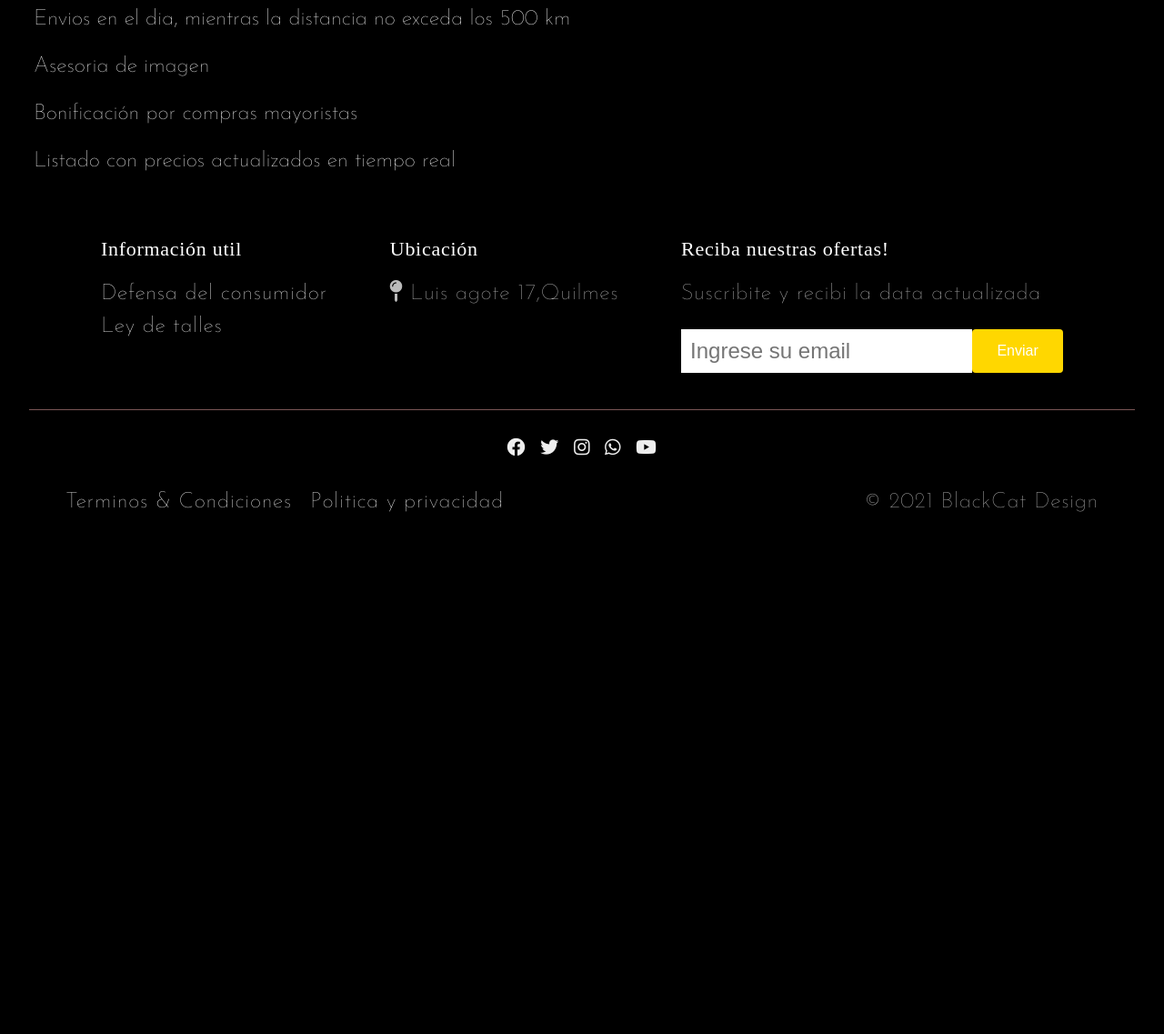
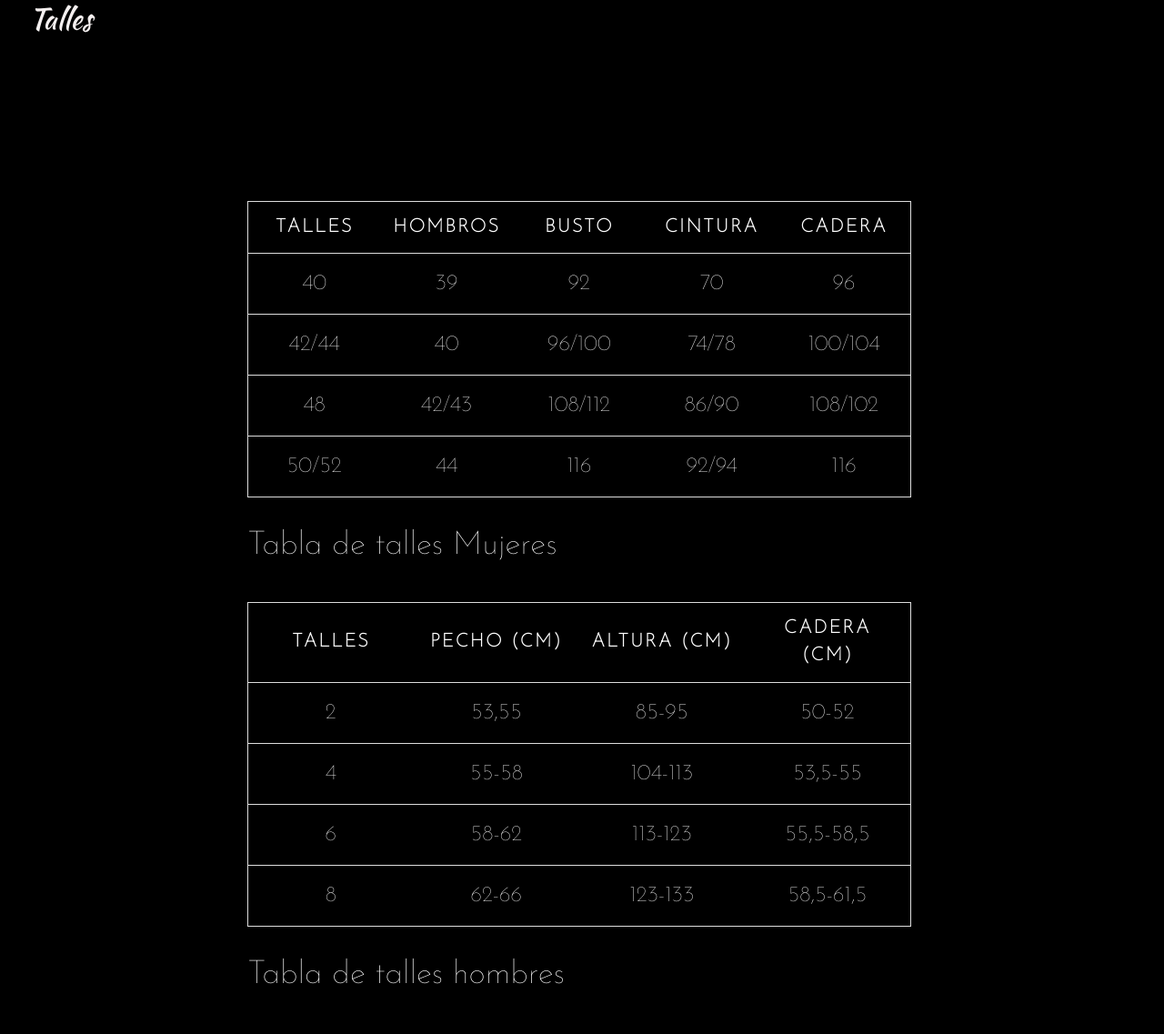
Before and after one commit to hernanketa/BlackCat, a website: page Talles.html in a window 1280 px wide. Shown: the part 395-1532 px from the top of the page at 91% size. Before the commit the page ends 998 px from the top, so only its background shows below. Drawn offline with nearby package versions, Linux system fonts and the light colour scheme.

Commit message:
tabla de talles/cambio de servicio por talles

```diff
--- a/servicios.html
+++ b/Talles.html
@@ -53,16 +53,87 @@
     </header>
     <section class="contenedor-servicios">
         <h1 class="servicios__titulo">Talles</h1>
-        <p>Sumado a la calidad de nuestros productos y atención personalizada, ofrecemos los siguientes servicios:</p>
-        <ul class="contenedor__servicios-info">
-            <li>Envios en el dia, mientras la distancia no exceda los 500 km</li>
-            <li>Asesoria de imagen </li>
-            <li>Bonificación por compras mayoristas</li>
-            <li>Listado con precios actualizados en tiempo real</li>
-        </ul>
-   </section>
 
      </section>
+     <table>
+      <caption>Tabla de talles Mujeres</caption>
+      <thead>
+        <tr>
+          <th scope="col">Talles</th>
+          <th scope="col">Hombros</th>
+          <th scope="col">Busto</th>
+          <th scope="col">Cintura</th>
+          <th scope="col">Cadera</th>
+        </tr>
+      </thead>
+      <tbody>
+        <tr>
+          <td data-label="Talle">40</td>
+          <td data-label="Hombros">39 </td>
+          <td data-label="Busto">92</td>
+          <td data-label="Cintura">70</td>
+          <td data-label="Cadera">96</td>
+        </tr>
+        <tr>
+          <td data-label="Talle">42/44</td>
+          <td data-label="Hombros">40</td>
+          <td data-label="Busto">96/100</td>
+          <td data-label="Cintura">74/78</td>
+          <td data-label="Cadera">100/104</td>
+        </tr>
+        <tr>
+          <td data-label="Talle">48</td>
+          <td data-label="Hombros">42/43</td>
+          <td data-label="Busto">108/112</td>
+          <td data-label="Cintura">86/90</td>
+          <td data-label="Cadera">108/102</td>
+        </tr>
+        <tr>
+          <td data-label="Talle">50/52</td>
+          <td data-label="Hombros">44</td>
+          <td data-label="Busto">116</td>
+          <td data-label="Cintura">92/94</td>
+          <td data-label="Cadera">116</td>
+        </tr>
+      </tbody>
+    </table>
+     <table>
+      <caption>Tabla de talles hombres</caption>
+      <thead>
+        <tr>
+          <th scope="col">Talles</th>
+          <th scope="col">Pecho (cm)</th>
+          <th scope="col">Altura (cm)</th>
+          <th scope="col">Cadera (cm)</th>
+        </tr>
+      </thead>
+      <tbody>
+        <tr>
+          <td data-label="Talle">2</td>
+          <td data-label="Pecho">53,55 </td>
+          <td data-label="Altura">85-95</td>
+          <td data-label="Cadera">50-52</td>
+        </tr>
+        <tr>
+          <td scope="row" data-label="Talle">4</td>
+          <td data-label="Pecho">55-58</td>
+          <td data-label="Altura">104-113</td>
+          <td data-label="Cadera">53,5-55</td>
+        </tr>
+        <tr>
+          <td scope="row" data-label="Talle">6</td>
+          <td data-label="Pecho">58-62</td>
+          <td data-label="Altura">113-123</td>
+          <td data-label="Cadera">55,5-58,5</td>
+        </tr>
+        <tr>
+          <td scope="row" data-label="Talle">8</td>
+          <td data-label="Pecho">62-66</td>
+          <td data-label="Altura">123-133</td>
+          <td data-label="Cadera">58,5-61,5</td>
+        </tr>
+      </tbody>
+    </table>
 
      <footer>
       <!-- Footer main -->
--- a/ejemplo11.css
+++ b/ejemplo11.css
@@ -4,10 +4,11 @@
 table {
   border: 1px solid #ccc;
   border-collapse: collapse;
-  margin: 0;
+  margin-right: 15rem;
   padding: 0;
-  width: 100%;
+  width: 60%;
   table-layout: fixed;
+  ;
 }
 
 table caption {
@@ -81,6 +82,7 @@ table th {
     border-bottom: 0;
   }
 }
+
 
 
 /* general styling */
--- a/scss/_mediaquery.scss
+++ b/scss/_mediaquery.scss
@@ -222,3 +222,10 @@
     width: 110%;
 }
 }
+
+@media screen and (max-width: 600px) {
+  table {
+    border: 0;
+   margin:0;
+   margin-left: 10rem;
+  }
--- a/scss/pageStyle.scss
+++ b/scss/pageStyle.scss
@@ -742,6 +742,88 @@ input[type="submit"] {
       transition: 300ms linear;
      }
 
+     table {
+      border: 1px solid white;
+      border-collapse: collapse;
+      margin-right: 15rem;
+      padding: 0;
+      width: 100%;
+      table-layout: fixed;
+      ;
+    }
+
+    table caption {
+      font-size: 1.5em;
+      margin: .5em 0 .75em;
+    }
+
+    table tr {
+      background-color: white;
+      border: 1px solid #ddd;
+      padding: .35em;
+    }
+
+    table th,
+    table td {
+      padding: .625em;
+      text-align: center;
+    }
+
+    table th {
+      font-size: .85em;
+      letter-spacing: .1em;
+      text-transform: uppercase;
+    }
+
+    @media screen and (max-width: 600px) {
+      table {
+        border: 0;
+      }
+
+      table caption {
+        font-size: 1.3em;
+      }
+
+      table thead {
+        border: none;
+        clip: rect(0 0 0 0);
+        height: 1px;
+        margin: -1px;
+        overflow: hidden;
+        padding: 0;
+        position: absolute;
+        width: 1px;
+      }
+
+      table tr {
+        border-bottom: 3px solid #ddd;
+        display: block;
+        margin-bottom: .625em;
+      }
+
+      table td {
+        border-bottom: 1px solid #ddd;
+        display: block;
+        font-size: .8em;
+        text-align: right;
+      }
+
+      table td::before {
+        /*
+        * aria-label has no advantage, it won't be read inside a table
+        content: attr(aria-label);
+        */
+        content: attr(data-label);
+        float: left;
+        font-weight: bold;
+        text-transform: uppercase;
+      }
+
+      table td:last-child {
+        border-bottom: 0;
+      }
+    }
+
 
 /*MEDIA QUERY*/
 
```
Also changed, not shown: ejemplo11.html (+21 -21 lines), css/pageStyle.css.
